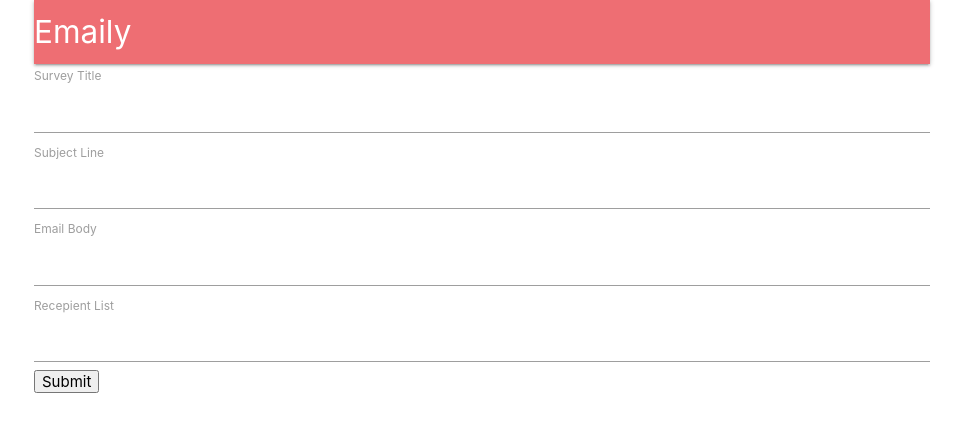
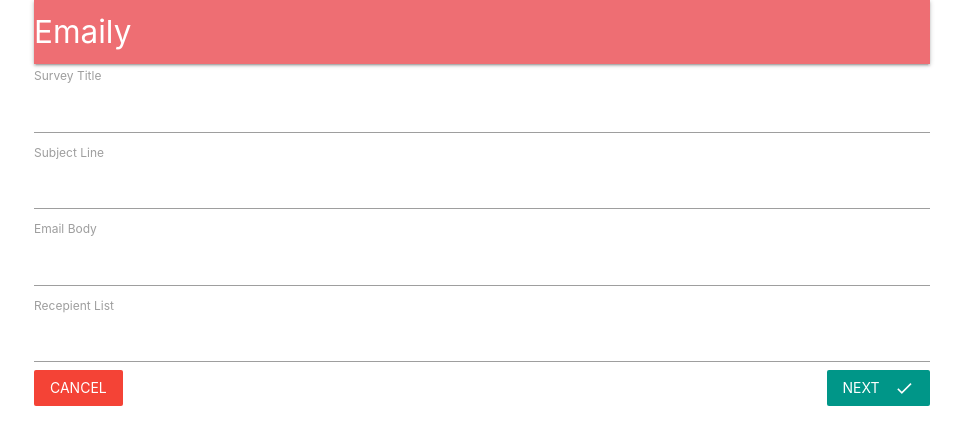
Before and after one commit to dtorres3rd/emaily-app, a React (Create React App) app in the folder client/: page /surveys/new in a window 1280 px wide. Shown: the top 444 px of the page, without its empty margins (158-1121 px from the left). Built offline with nearby package versions, Linux system fonts and the light colour scheme; no server answers.

Commit message:
made some styling in forms section

```diff
--- a/client/src/components/App.js
+++ b/client/src/components/App.js
@@ -15,16 +15,14 @@
 
     render() {
         return (
+            <BrowserRouter>
                 <div className="container">
-                <BrowserRouter>
-                    <div>
                     <Header />
                     <Route exact path="/" component={Landing} />
                     <Route exact path="/surveys" component={Dashboard} />
                     <Route path="/surveys/new" component={SurveyNew} />
                 </div>
             </BrowserRouter>
-            </div>
         )
     };
 }
--- a/client/src/components/surveys/SurveyForm.js
+++ b/client/src/components/surveys/SurveyForm.js
@@ -2,6 +2,7 @@
 import _ from 'lodash';
 import React, { Component } from "react";
 import { reduxForm, Field } from "redux-form"; // reduxForm allows communication to redux store
+import {Link} from "react-router-dom";
 import SurveyField from "./SurveyField";
 
 const FIELDS = [
@@ -36,7 +37,13 @@
             <div>
                 <form onSubmit={this.props.handleSubmit(values => console.log(values))}>
                     {this.renderFields()}
-                    <button type="submit">Submit</button>
+                    <Link to="/surveys" className='red btn-flat white-text'>
+                        Cancel
+                    </Link>
+                    <button type="submit" className='teal btn-flat right white-text'>
+                        Next
+                        <i className='material-icons right'>done</i>
+                    </button>
                 </form>
             </div>
         );
```
Lines whose indentation alone changed are shown as unchanged.
